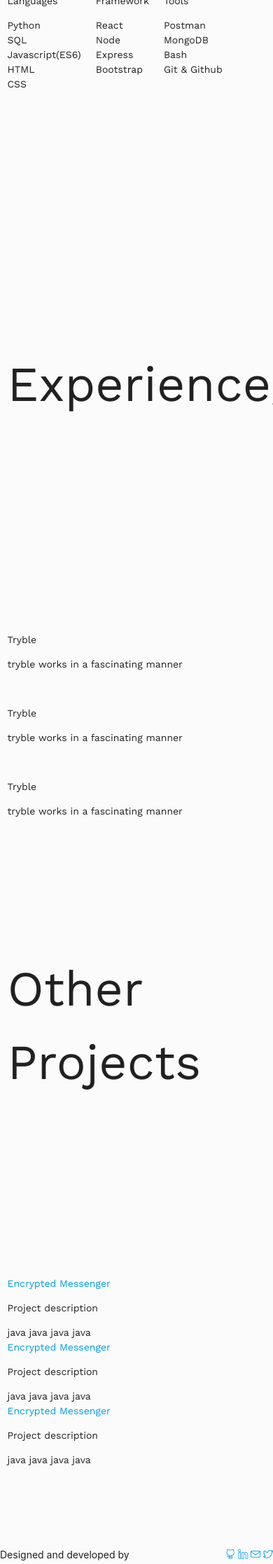
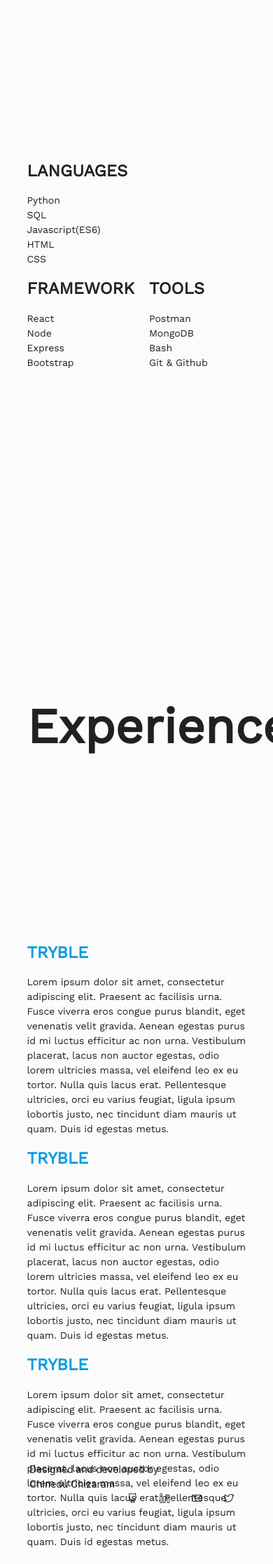
Before and after one commit to chizwils/resumerevamp, a PHP site: page / in a window 390 px wide; the page is wider, and only the part inside the window is pictured. Shown: the part 2360-4595 px from the top of that part at 70% size. After the commit the page ends 4571 px from the top of that part, so only its background shows below. Run offline with PHP 8.4, Linux system fonts and the light colour scheme; some libraries are stand-ins or nearby versions.

Commit message:
revised layout and added media query breakpoints

```diff
--- a/views/css/style.css
+++ b/views/css/style.css
@@ -1,7 +1,22 @@
+html,body{
+    height: 100%;
+}
+
+.contain{
+    margin-left: 2rem;
+     margin-right: 2rem;
+    height: auto;
+
+
+}
 
 header, .section{
+
     min-height: 100vh;
+    height:130vh;
+
     position: relative;
+
 
 }
 
@@ -14,6 +29,7 @@
 .section-title{
     font-size: 5rem;
     font-family: "Work Sans", sans-serif!important;
+    font-weight: 900;
 }
 .section-content{
     position: relative;
@@ -21,9 +37,11 @@
     letter-spacing: normal;
 
 }
-.skills-category-label{
-    text-transform: capitalize!important;
-    font-size: 1rem;
+.skills-category-label, .project-name a{
+    text-transform: uppercase;
+    font-weight: 900;
+    font-size: 1.7rem;
+    text-decoration: none;
 }
 h1,h2, h3{
     color: black;
@@ -61,6 +79,14 @@
     font-weight: 900;
     letter-spacing: 0.2rem;
 
+}
+.intro_hello{
+    margin-bottom: 1em;
+}
+.intro{
+    margin-top: 1em;
+    margin-bottom: 1em;
+    font-size: 2.5rem;
 }
 nav{
     box-shadow: none;
@@ -105,7 +131,25 @@
     background-color: #FBFBFB;
 
 }
+footer{
+   margin: 1rem;
+}
 
-.footer{
+.footer-links a{
+    margin: 1rem;
+    color: black;
+}
+/* Extra small devices (phones, 600px and down) */
+@media only screen and (max-width: 600px) {...}
 
-}
+/* Small devices (portrait tablets and large phones, 600px and up) */
+@media only screen and (min-width: 600px) {...}
+
+/* Medium devices (landscape tablets, 768px and up) */
+@media only screen and (min-width: 768px) {...}
+
+/* Large devices (laptops/desktops, 992px and up) */
+@media only screen and (min-width: 992px) {...}
+
+/* Extra large devices (large laptops and desktops, 1200px and up) */
+@media only screen and (min-width: 1200px) {...}
--- a/views/index.html
+++ b/views/index.html
@@ -12,7 +12,7 @@
      <link rel="stylesheet" href="css/style.css">
     </head>
     <body>
-
+        <div class="contain">
         <!---Introduction/logo/Nav-menu END--->
         <header>
             <div class="top-nav">
@@ -23,7 +23,7 @@
                     </div>
                     <div class="menu col  right">
                         <ul>
-                            <li class="menu-item"><a href='#'>Resume</a></li>
+                            <li class="menu-item"><a href='files/Creddle%20_%20Resume.pdf'>Resume</a></li>
                             <li class="menu-item"><a href='#'>Contact</a></li>
                             <li class="menu-item"><a href='#'>Blog</a></li>
 
@@ -31,11 +31,11 @@
                     </div>
                 </nav>
             </div>
-
-            <div class="introduction">
+            <div class="row">
+            <div class="introduction col m8">
             <h1 class="intro_hello">Hello!</h1>
             <h3 class="intro"> I'm <span>Chinedu Chizaram</span>, a design-minded front-end software engineer focused on building beautiful interfaces &amp; experiences .</h3>
-            </div>
+                </div></div>
         </header>
 
         <!---Introduction/logo/Nav-menu END--->
@@ -109,35 +109,27 @@
             <div class="section-content col m8">
                 <!--project-tryble -->
                 <div class="project tryble">
-                    <figure class="project-img">
-                       <a><img></a>
-                    </figure>
-                    <figcaption class="project-caption">
-                        <div class="project-name">Tryble</div>
-                        <p class="project-description">tryble works in a fascinating manner </p>
-                    </figcaption>
+                    <div class="project-name">
+                        <a href="#">Tryble</a>
+                    </div>
+                    <p>Lorem ipsum dolor sit amet, consectetur adipiscing elit. Praesent ac facilisis urna. Fusce viverra eros congue purus blandit, eget venenatis velit gravida. Aenean egestas purus id mi luctus efficitur ac non urna. Vestibulum placerat, lacus non auctor egestas, odio lorem ultricies massa, vel eleifend leo ex eu tortor. Nulla quis lacus erat. Pellentesque ultricies, orci eu varius feugiat, ligula ipsum lobortis justo, nec tincidunt diam mauris ut quam. Duis id egestas metus.</p>
+
+                </div>
+                 <!--project-Routed -->
+                <div class="project tryble">
+                    <div class="project-name">
+                        <a href="#">Tryble</a>
+                    </div>
+                    <p>Lorem ipsum dolor sit amet, consectetur adipiscing elit. Praesent ac facilisis urna. Fusce viverra eros congue purus blandit, eget venenatis velit gravida. Aenean egestas purus id mi luctus efficitur ac non urna. Vestibulum placerat, lacus non auctor egestas, odio lorem ultricies massa, vel eleifend leo ex eu tortor. Nulla quis lacus erat. Pellentesque ultricies, orci eu varius feugiat, ligula ipsum lobortis justo, nec tincidunt diam mauris ut quam. Duis id egestas metus.</p>
+
 
                 </div>
                  <!--project-tryble -->
                 <div class="project tryble">
-                    <figure class="project-img">
-                       <a><img></a>
-                    </figure>
-                    <figcaption class="project-caption">
-                        <div class="project-name">Tryble</div>
-                        <p class="project-description">tryble works in a fascinating manner </p>
-                    </figcaption>
-
-                </div>
-                 <!--project-tryble -->
-                <div class="project tryble">
-                    <figure class="project-img">
-                       <a><img></a>
-                    </figure>
-                    <figcaption class="project-caption">
-                        <div class="project-name">Tryble</div>
-                        <p class="project-description">tryble works in a fascinating manner </p>
-                    </figcaption>
+                    <div class="project-name">
+                        <a href="#">Tryble</a>
+                    </div>
+                    <p>Lorem ipsum dolor sit amet, consectetur adipiscing elit. Praesent ac facilisis urna. Fusce viverra eros congue purus blandit, eget venenatis velit gravida. Aenean egestas purus id mi luctus efficitur ac non urna. Vestibulum placerat, lacus non auctor egestas, odio lorem ultricies massa, vel eleifend leo ex eu tortor. Nulla quis lacus erat. Pellentesque ultricies, orci eu varius feugiat, ligula ipsum lobortis justo, nec tincidunt diam mauris ut quam. Duis id egestas metus.</p>
 
                 </div>
             </div>
@@ -145,13 +137,13 @@
         </section>
         <!---section experience/projects END-->
 
-        <!--- section other projects-->
+        <!--- section other projects--
         <section class="section other-projects row" >
             <div class="section-title col m4">
                 Other Projects
             </div>
             <div class="section-content col m8">
-                <!--- Project 1--->
+                <!--- Project 1--
                 <div class="project">
                     <div class="project-name">
                     <a href="#">Encrypted Messenger</a>
@@ -164,7 +156,7 @@
                          <span class="tools-used-item">java</span>
                     </div>
                 </div>
-                 <!--- Project 2--->
+                 <!--- Project 2---
                 <div class="project">
                     <div class="project-name">
                     <a href="#">Encrypted Messenger</a>
@@ -177,7 +169,7 @@
                          <span class="tools-used-item">java</span>
                     </div>
                 </div>
-                 <!--- Project 3--->
+                 <!--- Project 3---
                 <div class="project">
                     <div class="project-name">
                     <a href="#">Encrypted Messenger</a>
@@ -195,7 +187,7 @@
         </section>
         <!--- section other projects END-->
 
-        <footer class="footer row">
+        <footer class="footer ">
             <div class="footer-copyright left">
                 <div class="copy-top">Designed and developed by</div>
                 <div class="copy-bottom"> Chinedu Chizaram</div>
@@ -210,6 +202,6 @@
 
         </footer>
 
-
+        </div>
     </body>
 </html>
```
Also changed, not shown: 1 other file.
